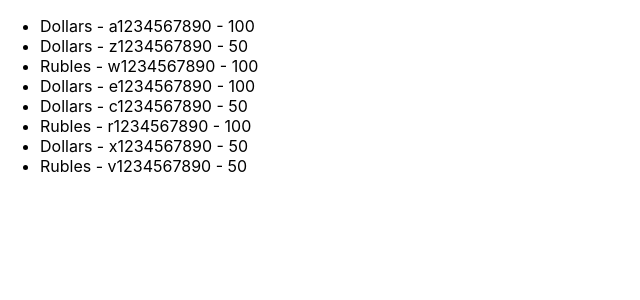
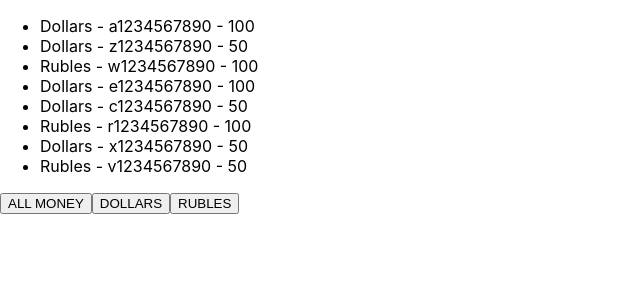
Before and after one commit to ArtyomKub/homework-button-filter, a React (Create React App) app: page / in a window 1280 px wide. Shown: the top 300 px of the page, without its empty margins (0-640 px from the left). Built offline with nearby package versions, Linux system fonts and the light colour scheme.

Commit message:
Add three button (All, Dollars, Rubles)

```diff
--- a/src/App.tsx
+++ b/src/App.tsx
@@ -28,6 +28,9 @@ function App() {
                     )
                 })}
             </ul>
+            <button>ALL MONEY</button>
+            <button>DOLLARS</button>
+            <button>RUBLES</button>
         </>
     );
 }
```
